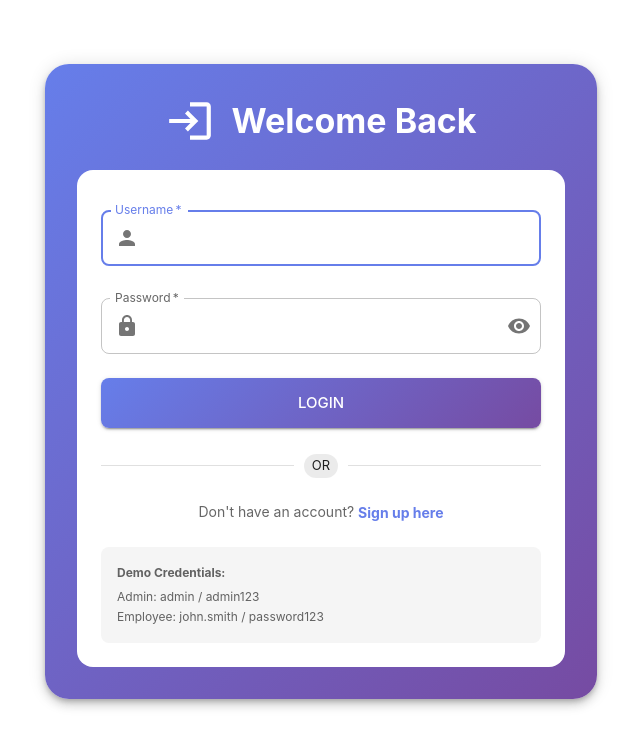
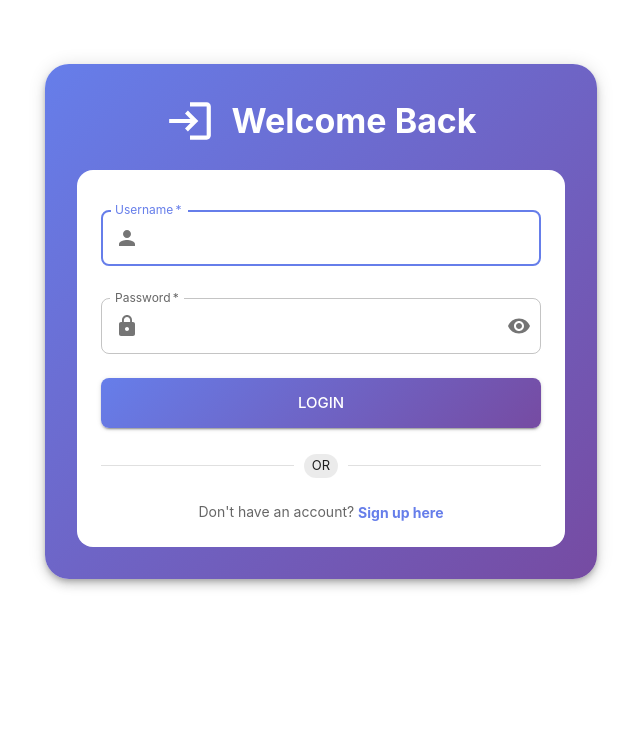
Before and after one commit to Umakant13/employee-performance-system, a React (Create React App) app in the folder frontend/: page /login in a window 1280 px wide. Shown: the top 748 px of the page, without its empty margins (319-959 px from the left). Built offline with nearby package versions, Linux system fonts and the light colour scheme.

Commit message:
Update Login.js

```diff
--- a/frontend/src/pages/Login.js
+++ b/frontend/src/pages/Login.js
@@ -205,17 +205,6 @@ const handleSubmit = async (e) => {
               </Typography>
             </Box>
 
-            <Box sx={{ mt: 3, p: 2, bgcolor: 'grey.100', borderRadius: 1 }}>
-              <Typography variant="caption" color="text.secondary" display="block" gutterBottom>
-                <strong>Demo Credentials:</strong>
-              </Typography>
-              <Typography variant="caption" color="text.secondary" display="block">
-                Admin: admin / admin123
-              </Typography>
-              <Typography variant="caption" color="text.secondary" display="block">
-                Employee: john.smith / password123
-              </Typography>
-            </Box>
           </Box>
         </Paper>
       </Box>
```
